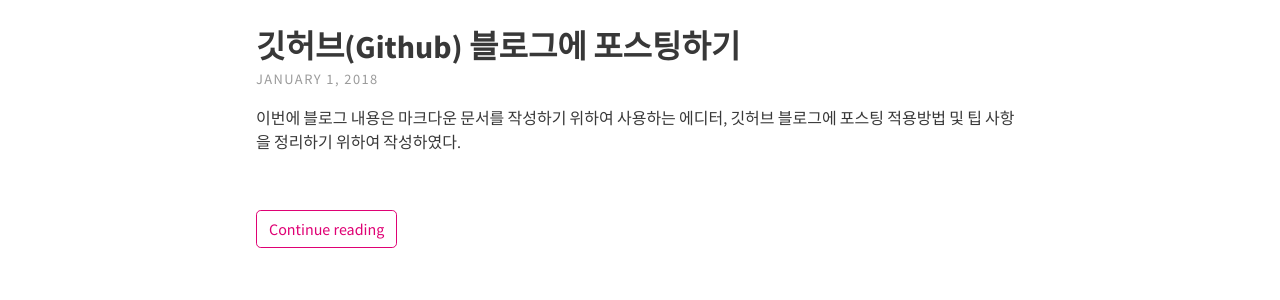
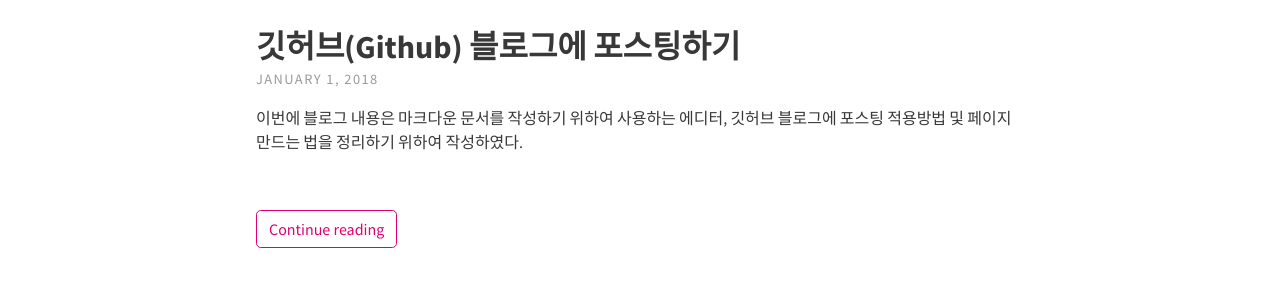
Before and after one commit to devYurim/devYurim.github.io, a Jekyll site: the page built from index.html, in a window 1280 px wide. Shown: the part 752-1052 px from the top of the page. Built offline with Jekyll 4.4.1, drawn with Linux system fonts in a browser that asks for light colours; nearby versions of some CDN libraries; the list of posts is cut into pages by our own code; comment, search, counter and statistics services are not loaded.

```diff
--- a/_posts/2018-01-01-2.md
+++ b/_posts/2018-01-01-2.md
@@ -2,11 +2,11 @@
 layout: post
 title: 깃허브(Github) 블로그에 포스팅하기
 comments: true
-tags: [github, markdown]
+tags: [markdown, github-blog]
 ---
 
 
-이번에 블로그 내용은 마크다운 문서를 작성하기 위하여 사용하는 에디터, 깃허브 블로그에 포스팅 적용방법 및 팁 사항을 정리하기 위하여 작성하였다.<br><br>
+이번에 블로그 내용은 마크다운 문서를 작성하기 위하여 사용하는 에디터, 깃허브 블로그에 포스팅 적용방법 및 페이지 만드는 법을 정리하기 위하여 작성하였다.<br><br>
 
 > **1. 마크다운 에디터**
 
```
Also changed, not shown: _posts/2018-01-01-1.md (+1 -1 lines).
